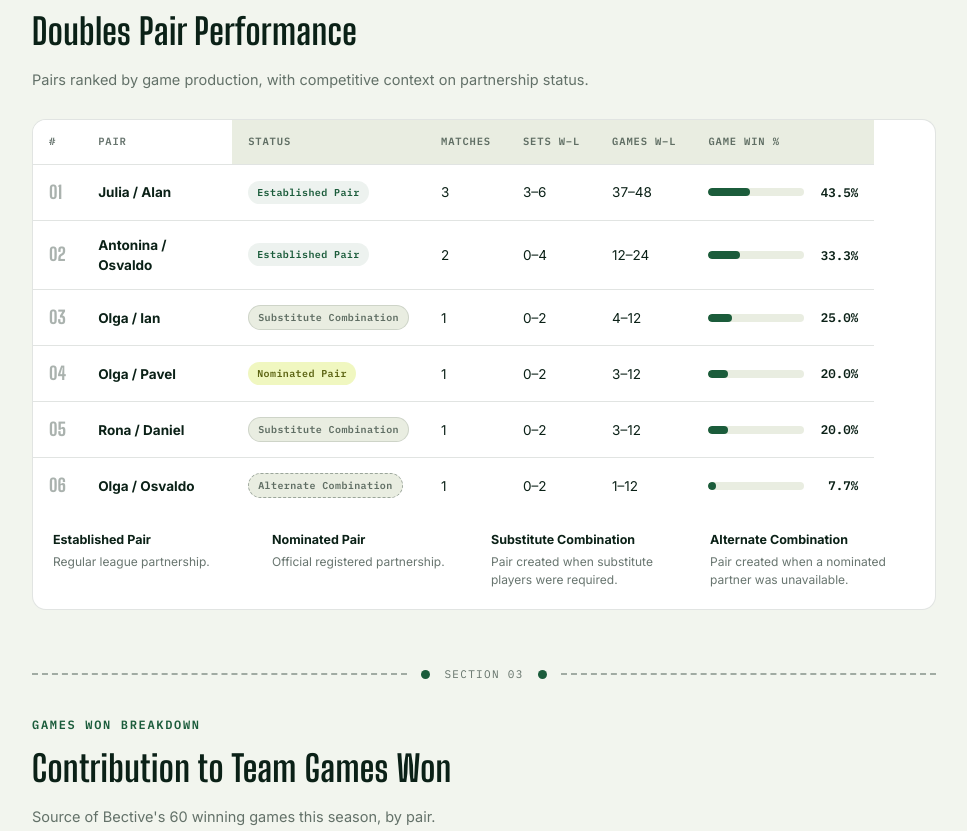
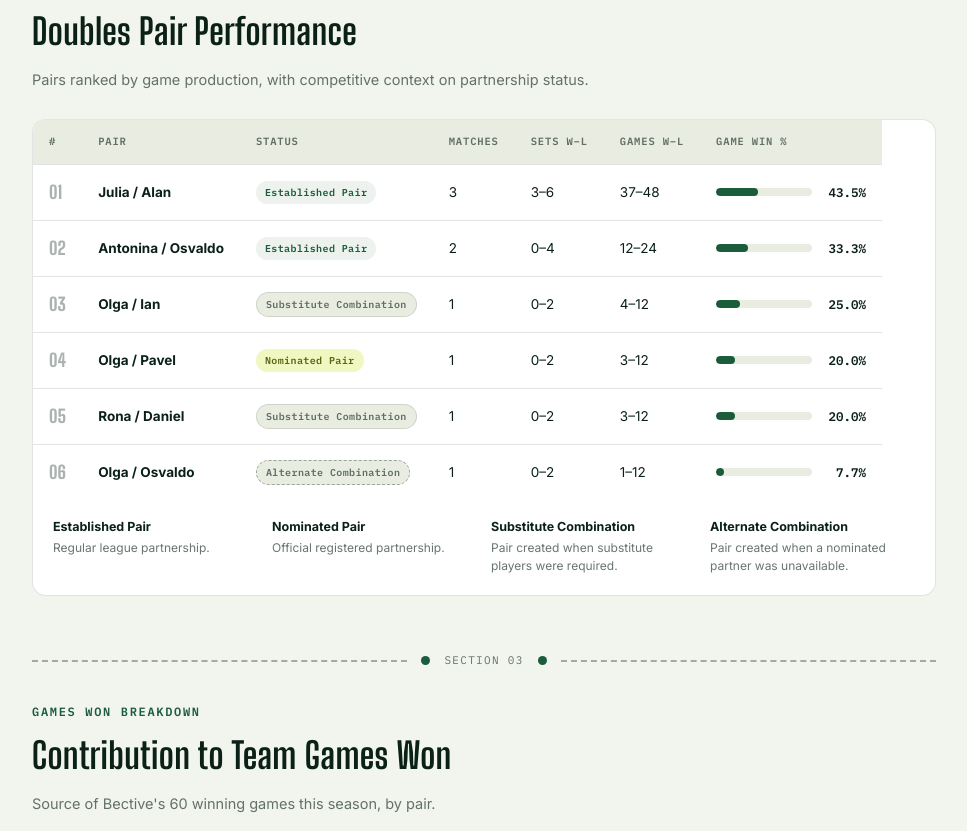
Before and after one commit to Laupv/bective-performance-review, a plain HTML site: page index.html in a window 1280 px wide. Shown: the part 1225-2056 px from the top of the page, without its empty margins (156-1123 px from the left). Drawn offline with Linux system fonts and the light colour scheme.

Commit message:
revert table section 2

```diff
--- a/index.html
+++ b/index.html
@@ -247,45 +247,11 @@
    }
   }
 
-  .table-wrap th:nth-child(1),
-  .table-wrap td:nth-child(1) {
-  width:45px;
-  min-width:45px;
-  }
-
-  .table-wrap th:nth-child(2),
-  .table-wrap td:nth-child(2) {
-  width:150px;
-  min-width:150px;
-  }
-
-  .table-wrap th:nth-child(1),
-  .table-wrap td:nth-child(1) {
-  position:sticky;
-  left:0;
-  background:var(--card);
-  z-index:3;
-  }
-
-  .table-wrap th:nth-child(2),
-  .table-wrap td:nth-child(2) {
-  position:sticky;
-  left:45px;
-  background:var(--card);
-  z-index:3;
-  }
-
-  .table-wrap td:nth-child(2),
-  .table-wrap th:nth-child(2) {
-  box-shadow:4px 0 6px rgba(0,0,0,0.08);
-  }
-
   .table-wrap{
   background:var(--card);
   border:1px solid var(--ink-12);
   border-radius:14px;
-  overflow-x:auto;
-  -webkit-overflow-scrolling:touch;
+  overflow:hidden;
   }
   .table-scroll {
   overflow-x:auto;
```
